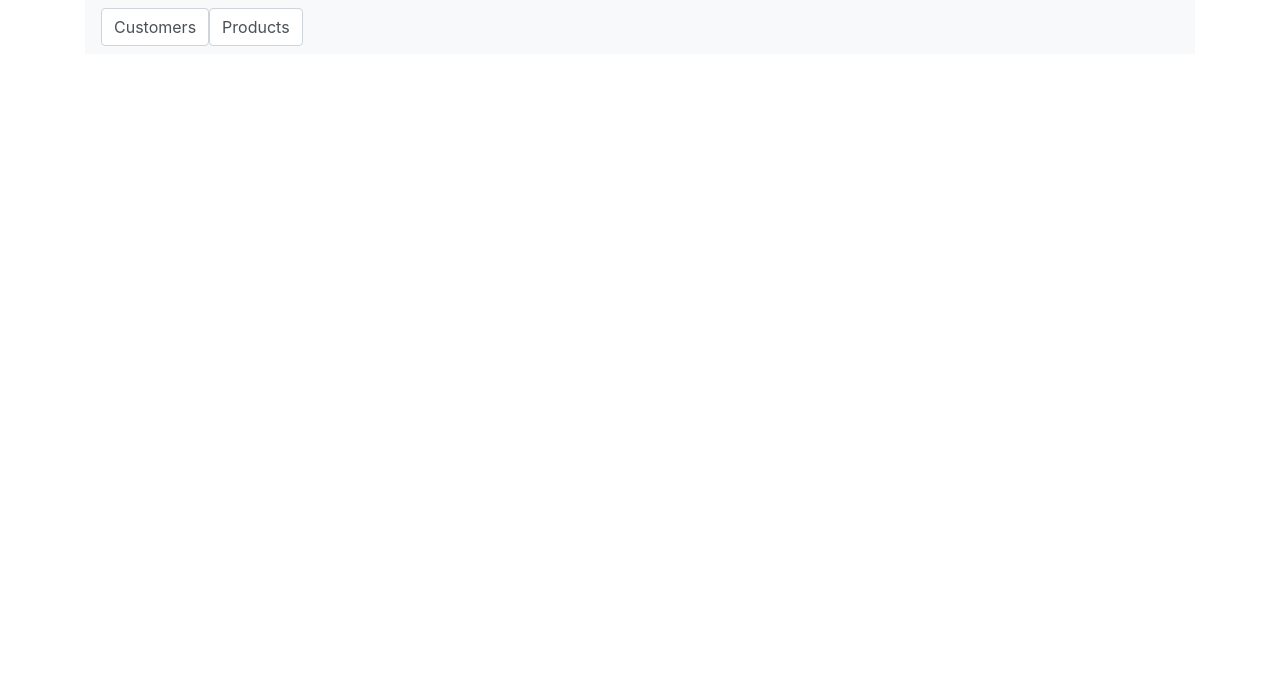
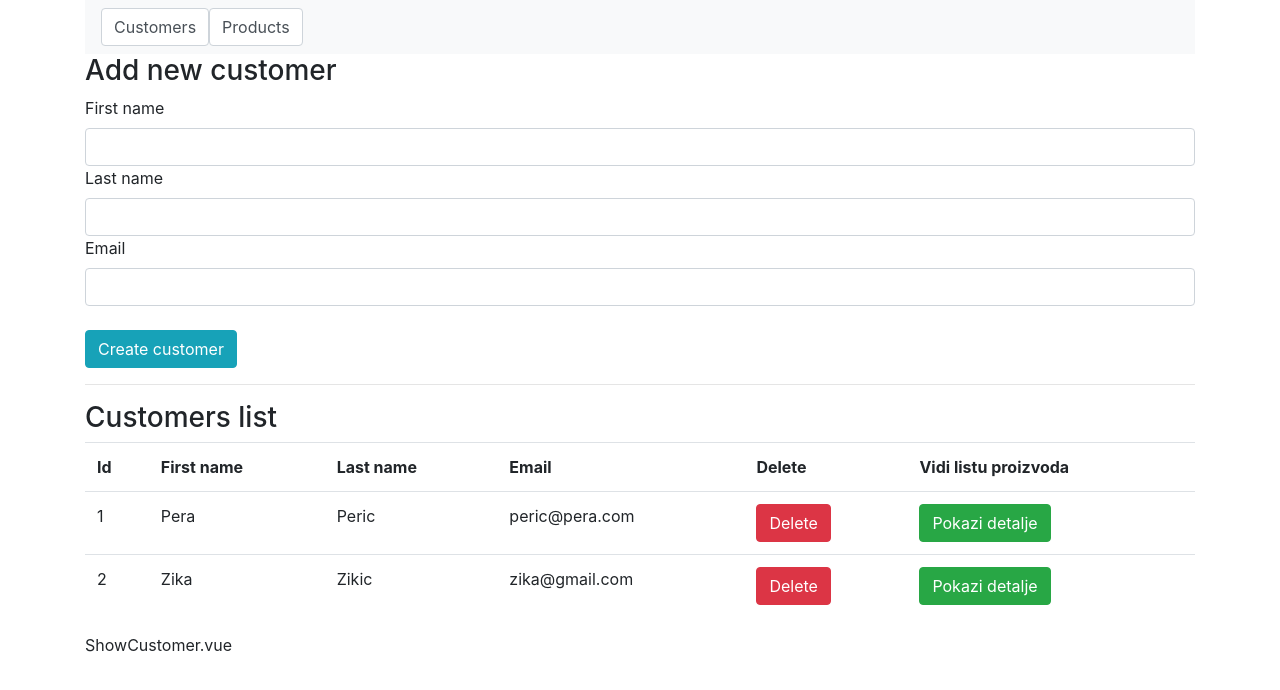
Before and after one commit to Ranagol/store-app, a Vue app: page /customers/1 in a window 1280 px wide. Shown: the top 690 px of the page. Built offline with nearby package versions, Linux system fonts and the light colour scheme.

Commit message:
Zadatak 2 korigovan

```diff
--- a/src/components/AppCustomers.vue
+++ b/src/components/AppCustomers.vue
@@ -9,8 +9,7 @@
       <label for="email" >Email</label>
       <input v-model="email" id="email" class="form-control" type="text">
       <br>
-      <button v-show="!editMode" @click.prevent="addCustomer" class="btn btn-info">Create customer</button>
-      <button v-show="editMode" @click.prevent="saveNewData" class="btn btn-success">Create customer</button>
+      <button @click.prevent="addCustomer" class="btn btn-info">Create customer</button>
     </form>
     <hr>
 
@@ -31,62 +30,60 @@
         <td>{{ customer.firstName }}</td>
         <td>{{ customer.lastName }}</td>
         <td>{{ customer.email }}</td>
-        <td><button @click="deleteCustomer(customer)" class="btn btn-danger">Delete</button></td>
-        <td><button class="btn btn-success">Lista proizvoda</button></td>
+        <td><button @click="deleteCustomer(customer.id)" class="btn btn-danger">Delete</button></td>
+        <td><router-link class="btn btn-success" :to="{ name: 'customer' , params: {id: customer.id}}">Pokazi detalje</router-link></td><!-- RESENJE BROJ 1, RADI -->
+        <!--<router-link :to="getCustomerRoute(customer.id)" class="btn btn-success top-margin">Pokazi detalje</router-link>--><!-- RESENJE BROJ 2, RADI -->
       </tr>
     </table>
+    <router-view></router-view>
   </div>
 </template>
 
 <script>
-
+import { customerService } from '../services/Customer.Service';
 
 export default {
   name: 'AppCustomers',
   data(){
     return {
-      editMode: false,
-      whatToEdit:'',
-      startId: 0,
-      allId: [],
-
-      customers: [
-        { id: 1, firstName: 'Miki', lastName: 'Mikic', email: 'miki@gmail.com', listaProizvoda: [], },
-        { id: 2, firstName: 'Ziki', lastName: 'Zikic', email: 'ziki@gmail.com', listaProizvoda: [], },
-      ]
+      customers: customerService.getAllCustomers(),
+      firstName: '',
+      lastName: '',
+      email: '',
     }
   },
   components: {
 
   },
   methods: {
-    deleteCustomer(customer){
-      const index = this.customers.indexOf(customer);
-      this.customers.splice(index, 1);
+    deleteCustomer(id){
+      console.log(id);
+      console.log('service called');
+      customerService.deleteCustomerService(id);//OK, ovde cemo imati problem. Iako ce servis izbrisati customera na osnovu ove komande, to ce se desiti na servisu, i ova strana to nece znati, pa izbrisani customer nece nestati sa displeja...
+      this.customers = customerService.getAllCustomers()//...Zato nam je potrebna ova linija ovde. ovo ovako refreshuje sve, i ovako ce se prikazati refreshovana strana bez izbrisanog customera.
+
+    },
+    getCustomerRoute(id) {
+      return `/customers/${id}`;
     },
 
-    createCustomer(){
-      return {
-        id: this.idCreator(),
-        firstName: this.firstName,
-        lastName: this.lastName,
-        email: this.email,
-      }
-    },
-
-    addCustomer(){
-      this.customers.unshift(this.createCustomer());
-    },
-
-    idCreator(){
-      let id = "id" + Math.random().toString(16).slice(2);
-      return id;
-    }
 
   }
 }
 </script>
 
+
+
+
+
+
+
+
+
+
 <style>
+.top-margin{
+  margin-top: 12px;
+}
 
 </style>
--- /dev/null
+++ b/src/components/ShowCustomer.vue
@@ -0,0 +1,20 @@
+<template>
+  <div>
+    <p>ShowCustomer.vue</p>
+  </div>
+</template>
+
+<script>
+
+
+export default {
+  name: 'ShowCustomer',
+  components: {
+
+  }
+}
+</script>
+
+<style>
+
+</style>
--- /dev/null
+++ b/src/services/Customer.Service.js
@@ -0,0 +1,38 @@
+let customers = [//zasto ovo nije unutar klase CustomerService?
+  { id: 1, firstName: 'Pera', lastName: 'Peric', email: 'peric@pera.com', boughtProducts: [] },
+  { id: 2, firstName: 'Zika', lastName: 'Zikic', email: 'zika@gmail.com', boughtProducts: [] }
+]
+
+export default class CustomerService {
+  getAllCustomers() {
+    return customers;
+  }
+
+  deleteCustomerService(id) {
+    console.log('Service activated');
+    customers = customers.filter(customer => customer.id !== id);
+    console.log(customers)
+  }
+
+  /*
+  createCustomer(){
+    return {
+      id: this.idCreator(),
+      firstName: this.firstName,
+      lastName: this.lastName,
+      email: this.email,
+    }
+  }
+
+  addCustomer(){
+    this.customers.unshift(this.createCustomer());
+  }
+
+  idCreator(){
+    let id = "id" + Math.random().toString(16).slice(2);
+    return id;
+  }
+  */
+}
+
+export const customerService = new CustomerService();
```
Also changed, not shown: src/main.js (+6 -1 lines).
